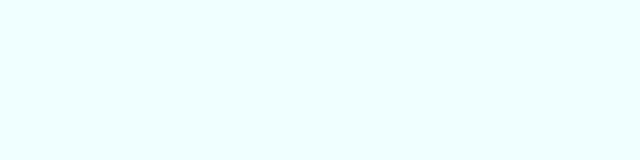
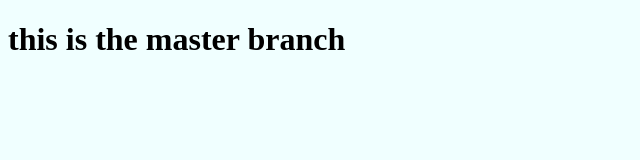
Before and after one commit to divine-ghost/git-practice, a plain HTML site: page index.html in a window 1280 px wide. Shown: the whole page, without its empty margins (0-640 px from the left). Drawn offline with Linux system fonts and the light colour scheme.

Commit message:
heading added in master class

```diff
--- a/index.html
+++ b/index.html
@@ -8,6 +8,6 @@
     <script src="main.js" defer></script>
 </head>
 <body>
-
+    <h1>this is the master branch </h1>
 </body>
 </html>
```
